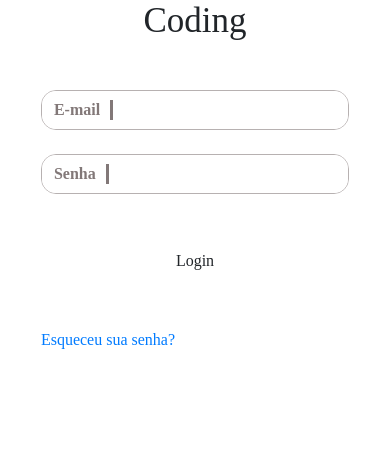
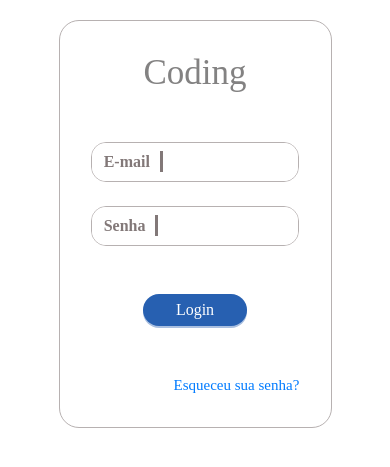
Before and after one commit to LeonardoFurtadoDeLuna/web, a PHP site: the page made by App/Views/Login/index.html in a window 390 px wide. Shown: the top 467 px of the page. Run offline with PHP 8.4, Linux system fonts and the light colour scheme; the template is opened without the code that fills it, so the values that code supplies are empty; some libraries are stand-ins or nearby versions; some web fonts are replaced.

Commit message:
Finalização front-end da tela Login

```diff
--- a/public/src/css/style.css
+++ b/public/src/css/style.css
@@ -12,33 +12,36 @@ body{
 }
 
 h1{
-    font-size: 60px;
+    font-size: 3.75rem; /*60px*/
 }
 
 h2{
-    font-size: 45px;
+    font-size: 2.813rem; /*45px*/
 }
 
 h3{
-    font-size: 35px;
+    font-size: 2.188em; /*35px*/
 }
 
 h4{
-    font-size: 30px;
+    font-size:  1.875em; /*30px*/
 }
 
 h5{
-    font-size: 25px;
+    font-size: 1.5625em; /*25px*/
 }
 
 h6{
-    font-size: 15px;
+    font-size: 0.9375em; /*15px*/
+}
+
+#title{
+    color: #838282;
 }
 
 .cinza{
     color: #827878;
     font-weight: 700;
-
 }
 
 .border_color{
@@ -58,3 +61,37 @@ h6{
     display: block;
     margin-left: 10px;
 }
+
+.internal_border{
+    width: 50%;
+    padding: 8%;
+    border: 1px solid #B7B1B1;
+    margin: 5% auto;
+    border-radius: 20px;
+}
+
+.input-group>.custom-select:not(:first-child), .input-group>.form-control:not(:first-child) {
+    box-shadow: 0 0 0 0;
+}
+
+.btnLogin{
+    padding: 3px 32px;
+    font-size: 1rem;
+    box-shadow: 0px 2px #A9BFE0;
+    background-color: #2760B1;
+    color: white;
+    border-radius: 20px;
+}
+
+.password_forget{
+    font-size: 15px;
+    float: right;
+}
+
+@media (max-width: 768px)
+{
+  .internal_border
+   {
+    width: 70%;
+   }
+}
```
